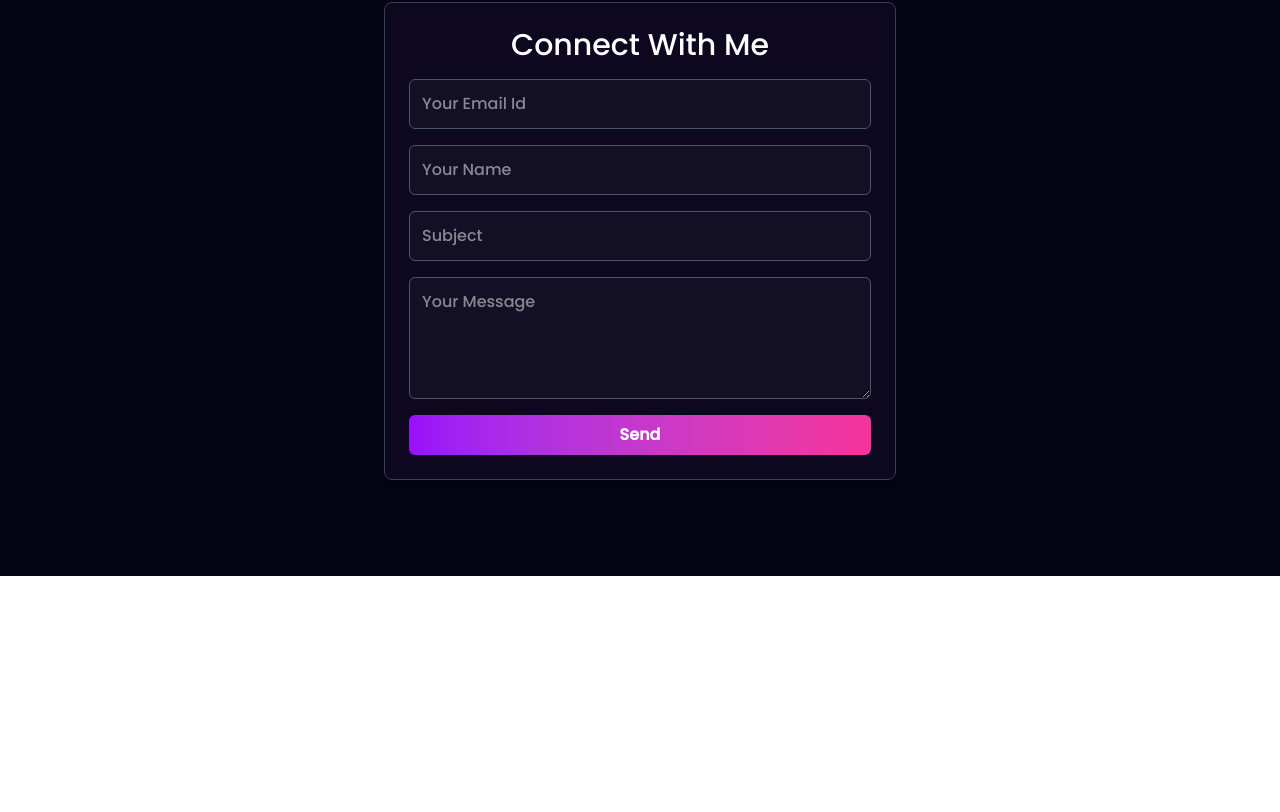
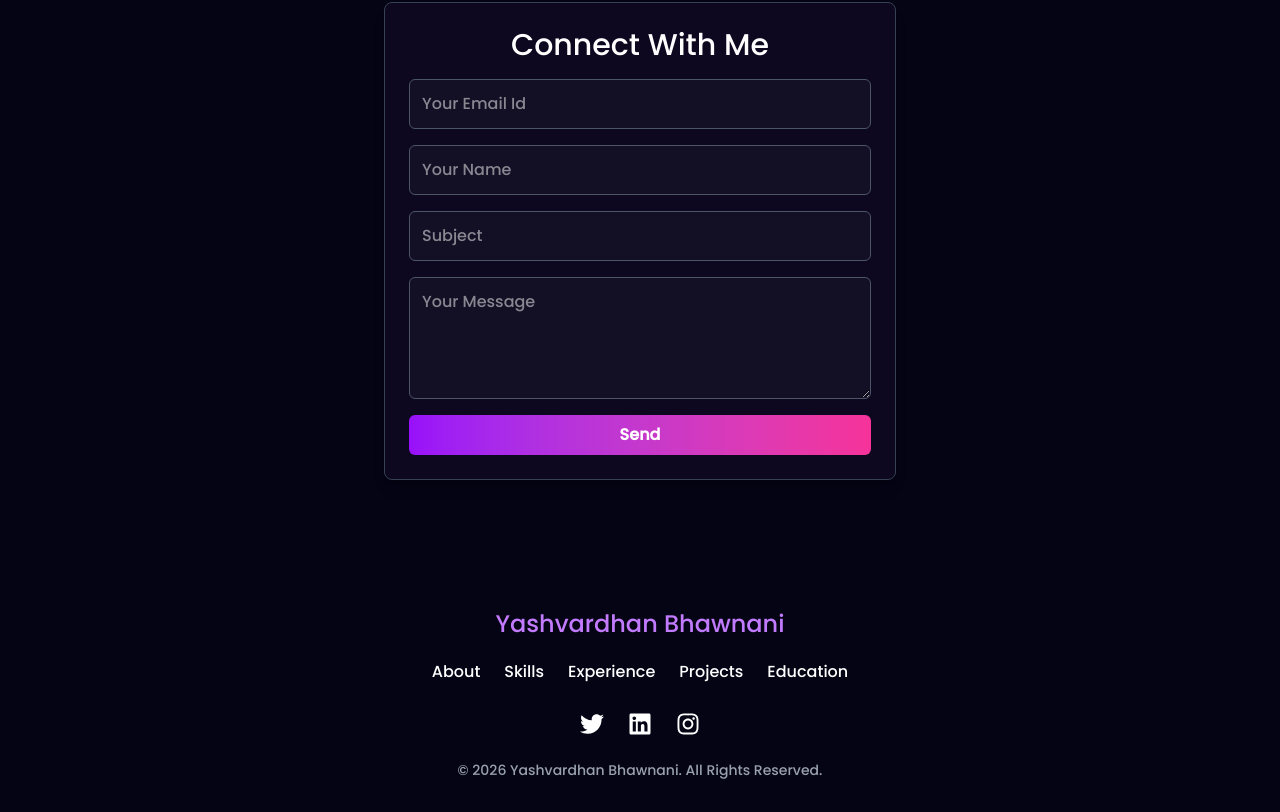
Before and after one commit to YashvardhanBhawnani/Portfolio-react, a React (Vite) app: page / in a window 1280 px wide. Shown: the part 6000-6812 px from the top of the page. Before the commit the page ends 6576 px from the top, so only its background shows below. Built offline with nearby package versions, Linux system fonts and the light colour scheme.

Commit message:
feat:implement footer

```diff
--- a/src/App.jsx
+++ b/src/App.jsx
@@ -8,6 +8,7 @@ import Experience from "./components/Experience/Experience";
 import Projects from "./components/Projects/Projects";
 import Education from "./components/Education/Education";
 import Contact from "./components/Contact/Contact";
+import Footer from "./components/Footer/Footer";
 
 function App() {
   return (
@@ -16,15 +17,16 @@ function App() {
         position={{ top: "35%", left: "20%" }}
         size={{ width: "30%", height: "40%" }}
       />
-      <div className="absolute inset-0 bg-[linear-gradient(to_right,#4f4f4f2e_1px,transparent_1px),linear-gradient(to_bottom,#4f4f4f2e_1px,transparent_1px)] bg-size-[14px_24px] [mask-image:radial-gradient(ellipse_60%_50%_at_50%_0%,#000_70%,transparent_100%)"/>
+      <div className="absolute inset-0 bg-[linear-gradient(to_right,#4f4f4f2e_1px,transparent_1px),linear-gradient(to_bottom,#4f4f4f2e_1px,transparent_1px)] bg-size-[14px_24px] [mask-image:radial-gradient(ellipse_60%_50%_at_50%_0%,#000_70%,transparent_100%)" />
       <div className="relative pt-10">
         <Navbar />
         <About />
         <Skills />
         <Experience />
-        <Projects/>
-        <Education/>
-        <Contact/>
+        <Projects />
+        <Education />
+        <Contact />
+        <Footer />
       </div>
     </div>
   );
--- /dev/null
+++ b/src/components/Footer/Footer.jsx
@@ -0,0 +1,67 @@
+import { FaTwitter, FaLinkedin, FaInstagram } from "react-icons/fa";
+
+const Footer = () => {
+  const handleScroll = (secId) => {
+    const sec = document.getElementById(secId);
+    if (sec) sec.scrollIntoView({ behavior: "smooth" });
+  };
+
+  return (
+    <footer className="text-white py-8 px-[12vw] md:px-[7vw] lg:px-[20vw]">
+      <div className="container mx-auto text-center">
+        {/* name */}
+        <h2 className="text-xl lg:text-2xl  text-purple-400 capitalize">
+          yashvardhan bhawnani
+        </h2>
+        {/* nav links */}
+        <nav className="flex flex-wrap justify-center space-x-4 sm:space-x-6 mt-4">
+          {[
+            { name: "About", id: "about" },
+            { name: "Skills", id: "skills" },
+            { name: "Experience", id: "experience" },
+            { name: "Projects", id: "projects" },
+            { name: "Education", id: "education" },
+          ].map((item, idx) => (
+            <button
+              key={idx}
+              onClick={() => handleScroll(item.id)}
+              className="hover:text-purple-500 text-sm sm:text-base my-1 cursor-pointer"
+            >
+              {item.name}
+            </button>
+          ))}
+        </nav>
+        {/* social media icons */}
+        <div className="flex flex-wrap justify-center space-x-6 mt-6">
+          {[
+            { icon: <FaTwitter />, link: "https://x.com/RenderingIdeas3" },
+            {
+              icon: <FaLinkedin />,
+              link: "https://www.linkedin.com/in/yashvardhan-bhawnani-41705a24b/",
+            },
+            {
+              icon: <FaInstagram />,
+              link: "https://www.instagram.com/simply.yash18/",
+            },
+          ].map((item, idx) => (
+            <a
+              key={idx}
+              href={item.link}
+              target="_blank"
+              rel="noopener noreferrer"
+              className="text-2xl hover:text-purple-500 transition-transform transform hover:scale-110"
+            >
+              {item.icon}
+            </a>
+          ))}
+        </div>
+        {/* Copyright Text */}
+        <p className="text-sm lg:text-md text-gray-400 mt-6 capitalize">
+          © 2026 yashvardhan bhawnani. All rights reserved.
+        </p>
+      </div>
+    </footer>
+  );
+};
+
+export default Footer;
```
